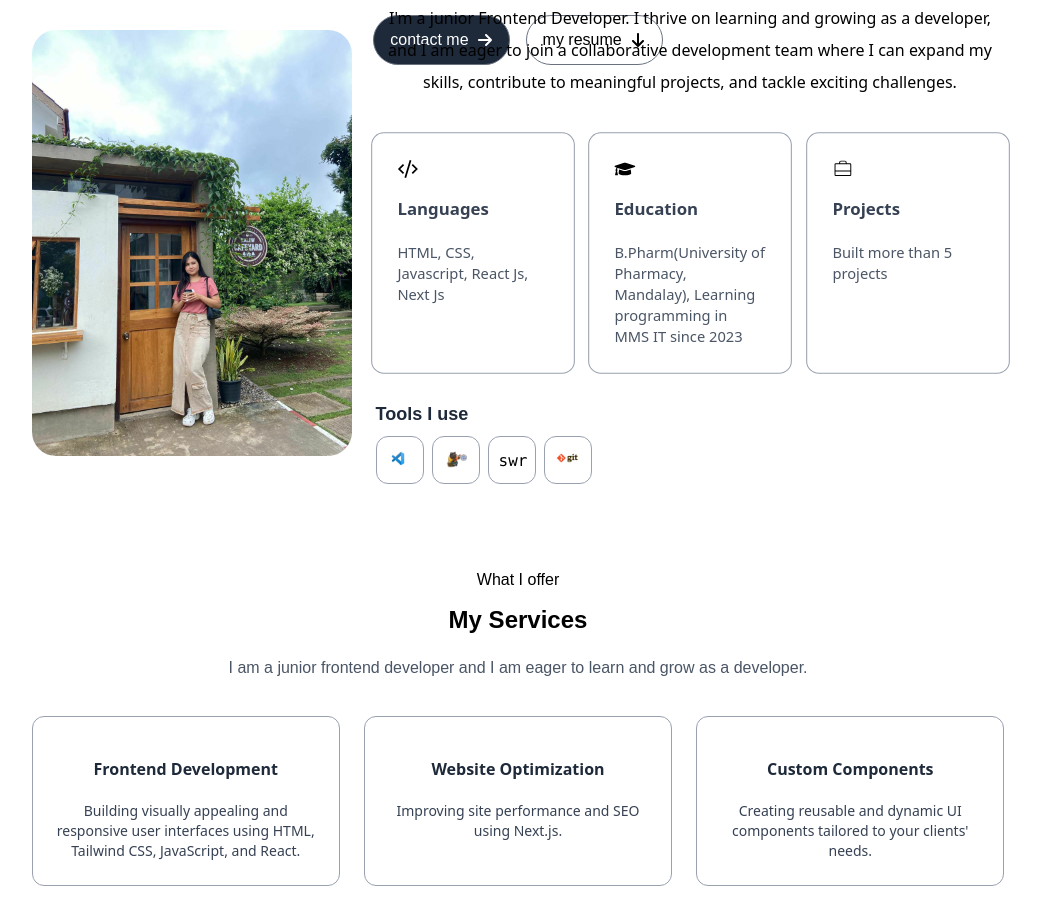
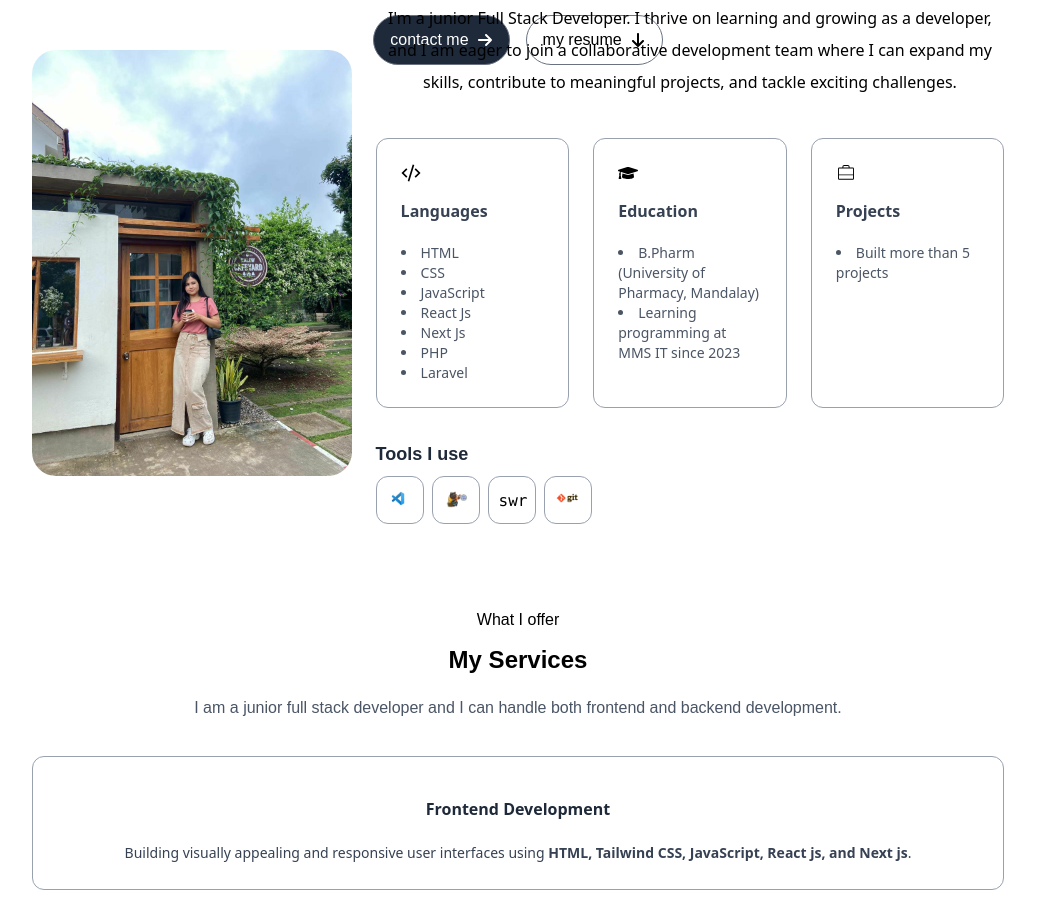
Before and after one commit to IvoryMay/Portfolio-next-js, a Next.js app: page / in a window 1280 px wide. Shown: the part 942-1854 px from the top of the page, without its empty margins (122-1163 px from the left). Built offline with nearby package versions, Linux system fonts and the light colour scheme; a web font is replaced by a local one.

Commit message:
remove animation from about, services,and top section

```diff
--- a/app/Data/aboutMe.js
+++ b/app/Data/aboutMe.js
@@ -4,22 +4,25 @@ import { FaGraduationCap } from "react-icons/fa";
 import { PiSuitcaseSimpleLight } from "react-icons/pi";
 
 
- const  aboutMe = [
+ const aboutMe = [
   {
     title: "Languages",
-  description: "HTML, CSS, Javascript, React Js, Next Js",
-  icon: <GrCode />
+    description: ["HTML", "CSS", "JavaScript", "React Js", "Next Js","PHP", "Laravel"],
+    icon: <GrCode />,
   },
   {
     title: "Education",
-  description: "B.Pharm(University of Pharmacy, Mandalay), Learning programming in MMS IT since 2023",
-  icon: <FaGraduationCap />
+    description: [
+      "B.Pharm (University of Pharmacy, Mandalay)",
+      "Learning programming at MMS IT since 2023",
+    ],
+    icon: <FaGraduationCap />,
   },
   {
     title: "Projects",
-  description: "Built more than 5 projects",
-  icon: <PiSuitcaseSimpleLight />
-}
-]
+    description: ["Built more than 5 projects"],
+    icon: <PiSuitcaseSimpleLight />,
+  },
+];
 
 export default aboutMe
--- a/app/components/About.jsx
+++ b/app/components/About.jsx
@@ -11,14 +11,14 @@ const About = ({isDarkMode, setIsDarkMode}) => {
       transition={{duration:1}}
     id='about' className='w-full  px-[12%] py-10 scroll-mt-30 '>
       <motion.h4
-      initial={{y:-20, opacity:0}}
-      whileInView={{y:0,opacity:1}}
-      transition={{duration:0.5, delay:0.3}}
+      // initial={{y:-20, opacity:0}}
+      // whileInView={{y:0,opacity:1}}
+      // transition={{duration:0.5, delay:0.3}}
       className=' text-center mb-2'>Introduction</motion.h4>
       <motion.h1
-      initial={{y:-20, opacity:0}}
-      whileInView={{y:0,opacity:1}}
-      transition={{duration:1, delay:0.5}}
+      // initial={{y:-20, opacity:0}}
+      // whileInView={{y:0,opacity:1}}
+      // transition={{duration:1, delay:0.5}}
       className='text-2xl text-center font-semibold'>Who I am</motion.h1>
 
       <motion.div
@@ -26,58 +26,60 @@ const About = ({isDarkMode, setIsDarkMode}) => {
       whileInView={{opacity:1}}
       transition={{duration:0.8}}
       className='flex items-center gap-6 lg:flex-row flex-col mt-8 w-full mx-auto'>
-        <motion.div
-        initial={{opacity:0, scale:0.9}}
-        whileInView={{opacity:1,scale:1}}
-        transition={{duration:0.6}}
+        <div
+        // initial={{opacity:0, scale:0.9}}
+        // whileInView={{opacity:1,scale:1}}
+        // transition={{duration:0.6}}
         className=''>
          <a href='/me-kalaw.jpg'> <Image src="/me-kalaw.jpg"  alt="user" width={150} height={150} className='w-64 sm:w-80 rounded-3xl' /></a>
-          </motion.div>
+          </div>
         <motion.div
         initial={{ opacity:0}}
         whileInView={{opacity:1}}
         transition={{duration:0.6}}
         className='flex-1'>
-          <motion.p
-          initial={{y:-20, opacity:0}}
-          whileInView={{y:0,opacity:1}}
-          transition={{duration:1, delay:0.7}}
-          className=' max-w-2xl mb-10 font-sans text-center '>I'm a junior Frontend Developer. I thrive on learning and growing as a developer, and I am eager to join a collaborative development team where I can expand my skills,
-        contribute to meaningful projects, and tackle exciting challenges. </motion.p>
-          <motion.ul
-          initial={{y:-20, opacity:0}}
-          whileInView={{y:0,opacity:1}}
-          transition={{duration:1, delay:0.9}}
+          <p
+          // initial={{y:-20, opacity:0}}
+          // whileInView={{y:0,opacity:1}}
+          // transition={{duration:1, delay:0.7}}
+          className=' max-w-2xl mb-10 font-sans text-center '>I'm a junior Full Stack Developer. I thrive on learning and growing as a developer, and I am eager to join a collaborative development team where I can expand my skills,
+        contribute to meaningful projects, and tackle exciting challenges. </p>
+          <ul
+          // initial={{y:-20, opacity:0}}
+          // whileInView={{y:0,opacity:1}}
+          // transition={{duration:1, delay:0.9}}
           className='grid grid-cols-1 sm:grid-cols-3 gap-6 ' >
             {aboutMe.map((el,index)=>(
-              <motion.li
-              whileInView={{scale:1.05}}
+              <div
+              // whileInView={{scale:1.05}}
               key={index} className='border-[0.5px] border-gray-400  rounded-xl p-6 cursor-pointer font-sans hover:shadow-lg hover:bg-green-100 hover:-translate-y-1 duration-500  dark:border-white/50 dark:hover:shadow-white/20 dark:hover:bg-lime-700'>
 
                 <span className='text-xl '>{el.icon}</span>
                 <h3 className='font-semibold  text-gray-700 mt-3 dark:text-white'>{el.title}</h3>
-                <p className='mt-4 text-gray-600 text-sm dark:text-white'>{el.description}</p>
+                <p className='mt-4 text-gray-600 text-sm dark:text-white'>{el.description.map((desc, i) => (
+        <li className='list-disc list-inside' key={i}>{desc}</li>
+      ))}</p>
 
-              </motion.li>
+              </div>
             ))}
-          </motion.ul>
+          </ul>
           <div className='mt-8'>
-            <motion.h3
-            initial={{ opacity:0}}
-            whileInView={{opacity:1}}
-            transition={{duration:1, delay:1}}
-            className='font-semibold text-gray-800 text-lg mb-2'>Tools I use</motion.h3>
-            <motion.ul
-             initial={{y:20, opacity:0}}
-             whileInView={{y:0,opacity:1}}
-             transition={{duration:1, delay:1.2}}
+            <h3
+            // initial={{ opacity:0}}
+            // whileInView={{opacity:1}}
+            // transition={{duration:1, delay:1}}
+            className='font-semibold text-gray-800 text-lg mb-2'>Tools I use</h3>
+            <ul
+            //  initial={{y:20, opacity:0}}
+            //  whileInView={{y:0,opacity:1}}
+            //  transition={{duration:1, delay:1.2}}
             className='flex flex-row gap-2 items-center'>
               <li className='border-[0.5px] border-gray-400  rounded-xl p-2 cursor-pointer font-sans hover:shadow-lg hover:-translate-y-1 duration-500  size-12 dark:border-white/50 dark:bg-white'><Image src="/vs code.jpg"  alt="vscode" width={50} height={50} className='pt-1 pr-1'  /></li>
               <li className='border-[0.5px] border-gray-400  rounded-xl p-2 cursor-pointer font-sans hover:shadow-lg hover:-translate-y-1 duration-500  size-12 dark:bg-white'><Image src="/zustand-white.jpg"  alt="zustand" width={50} height={50} className='pt-1.5' /></li>
               <li className='border-[0.5px] border-gray-400  rounded-xl p-2 cursor-pointer  hover:shadow-lg  hover:-translate-y-1 duration-500  size-12 pb-2.5 pl-2.5 font-mono dark:bg-white dark:text-black'>swr</li>
               <li className='border-[0.5px] border-gray-400  rounded-xl p-2 cursor-pointer font-sans hover:shadow-lg hover:-translate-y-1 duration-500  size-12 pt-4 dark:bg-white'><Image src="/git-icon.png"  alt="git-icon" width={50} height={50}  /></li>
 
-            </motion.ul>
+            </ul>
           </div>
         </motion.div>
       </motion.div>
--- a/app/components/Services.jsx
+++ b/app/components/Services.jsx
@@ -8,56 +8,51 @@ const Services = ({isDarkMode, setIsDarkMode}) => {
       whileInView={{opacity:1}}
       transition={{duration:1}}
     id='services' className='w-full  px-[12%] py-10 scroll-mt-30 '>
-      <motion.h4
-      initial={{y:-20, opacity:0}}
-      whileInView={{y:0,opacity:1}}
-      transition={{duration:0.5, delay:0.3}}
-      className=' text-center mb-2'>What I offer</motion.h4>
-      <motion.h1
-      initial={{y:-20, opacity:0}}
-      whileInView={{y:0,opacity:1}}
-      transition={{duration:1, delay:0.5}}
-      className='text-2xl text-center font-semibold'>My Services</motion.h1>
+      <h4
+      // initial={{y:-20, opacity:0}}
+      // whileInView={{y:0,opacity:1}}
+      // transition={{duration:0.5, delay:0.3}}
+      className=' text-center mb-2'>What I offer</h4>
+      <h1
+      // initial={{y:-20, opacity:0}}
+      // whileInView={{y:0,opacity:1}}
+      // transition={{duration:1, delay:0.5}}
+      className='text-2xl text-center font-semibold'>My Services</h1>
 
-      <motion.p
-      initial={{ opacity:0}}
-      whileInView={{opacity:1}}
-      transition={{duration:1, delay:0.7}}
+      <p
+      // initial={{ opacity:0}}
+      // whileInView={{opacity:1}}
+      // transition={{duration:1, delay:0.7}}
       className='mt-4 text-gray-600 text-center max-w-2xl mx-auto dark:text-white'>
-        I am a junior frontend developer and I am eager to learn and grow as a developer.
-      </motion.p>
-      <motion.ul
-      initial={{y:-20, opacity:0}}
-      whileInView={{y:0,opacity:1}}
-      transition={{duration:1, delay:0.9}}
-      className='grid grid-cols-1 sm:grid-cols-3 gap-6 mt-8'>
-        <motion.li
-        initial={{scale:0.7, opacity:0}}
-        whileInView={{scale:1,opacity:1}}
-        transition={{duration:1, delay:1.1}}
+        I am a junior full stack developer and I can handle both frontend and backend development.
+      </p>
+      <div
+      // initial={{y:-20, opacity:0}}
+      // whileInView={{y:0,opacity:1}}
+      // transition={{duration:1, delay:0.9}}
+      className='flex flex-col  gap-6 mt-8'>
+        <div
+        // initial={{scale:0.7, opacity:0}}
+        // whileInView={{scale:1,opacity:1}}
+        // transition={{duration:1, delay:1.1}}
         className='border-[0.5px] border-gray-400  rounded-xl p-6 cursor-pointer font-sans hover:shadow-lg hover:bg-green-100 hover:-translate-y-1 duration-500 dark:bg-stone-700 dark:hover:bg-lime-700'>
           <h3 className='font-semibold  text-gray-800 mt-3 text-center dark:text-white'>Frontend Development</h3>
-          <p className='mt-4 text-gray-700 text-sm text-center dark:text-white'>Building visually appealing and responsive user interfaces using HTML, Tailwind CSS, JavaScript, and React.</p>
-        </motion.li>
+          <p className='mt-4 text-gray-700 text-sm text-center dark:text-white leading-6'>Building visually appealing and responsive user interfaces using <span className='font-semibold'> HTML, Tailwind CSS, JavaScript, React js, and Next js</span>.</p>
+        </div>
 
-        <motion.li
-        initial={{scale:0.7, opacity:0}}
-        whileInView={{scale:1,opacity:1}}
-        transition={{duration:1, delay:1.1}}
+        <div
+        // initial={{scale:0.7, opacity:0}}
+        // whileInView={{scale:1,opacity:1}}
+        // transition={{duration:1, delay:1.1}}
         className='border-[0.5px] border-gray-400  rounded-xl p-6 cursor-pointer font-sans hover:shadow-lg hover:bg-green-100 hover:-translate-y-1 duration-500 dark:bg-stone-700 dark:hover:bg-lime-700'>
-          <h3 className='font-semibold  text-gray-800 mt-3 text-center dark:text-white'>Website Optimization</h3>
-          <p className='mt-4 text-gray-700 text-sm text-center dark:text-white'>Improving site performance and SEO using Next.js.</p>
-        </motion.li>
+          <h3 className='font-semibold  text-gray-800 mt-3 text-center dark:text-white'>
+            Backend Development
+          </h3>
+          <p className='mt-4 text-gray-700 text-sm text-center dark:text-white leading-6'>Building Dynamic Websites and RESTful APIs, handling Authentication & Authorization, and managing Databases by using <span className='font-semibold'> PHP, Laravel, and MySQL</span>. </p>
+        </div>
 
-        <motion.li
-        initial={{scale:0.7, opacity:0}}
-        whileInView={{scale:1,opacity:1}}
-        transition={{duration:1, delay:1.1}}
-        className='border-[0.5px] border-gray-400  rounded-xl p-6 cursor-pointer font-sans hover:shadow-lg hover:bg-green-100 hover:-translate-y-1 duration-500 dark:bg-stone-700 dark:hover:bg-lime-700'>
-          <h3 className='font-semibold  text-gray-800 mt-3 text-center dark:text-white'>Custom Components</h3>
-          <p className='mt-4 text-gray-700 text-sm text-center dark:text-white'>Creating reusable and dynamic UI components tailored to your clients' needs.</p>
-        </motion.li>
-      </motion.ul>
+
+      </div>
     </motion.div>
   )
 }
--- a/app/components/TopSection.jsx
+++ b/app/components/TopSection.jsx
@@ -13,35 +13,35 @@ const TopSection = ({isDarkMode, setIsDarkMode}) => {
       <div className='flex flex-col items-center justify-center h-screen text-center w-11/12 max-w-3xl mx-auto'>
         <div className='flex items-center gap-4 flex-col '>
          <motion.div
-         initial={{scale:0}}
-         whileInView={{scale:1}}
-         transition={{duration:0.8, type:"spring",stiffness:100}}
+        //  initial={{scale:0}}
+        //  whileInView={{scale:1}}
+        //  transition={{duration:0.3, type:"spring",stiffness:100}}
          >
          <a href='/me-smile.jpg'> <Image src="/me-smile.jpg"  alt="hero" width={150} height={150} className='rounded-lg w-auto h-auto' priority/></a>
          </motion.div>
           <motion.p
-          initial={{y:-20, opacity:0}}
-          whileInView={{y:0, opacity:1}}
-          transition={{duration:0.6, delay:0.3}}
+          // initial={{y:-10, opacity:0}}
+          // whileInView={{y:0, opacity:1}}
+          // transition={{duration:0.6, delay:0.3}}
           className='flex items-center gap-2 text-xl mb-4'>Hi! I'm Theint Sandi Kyaw.<MdOutlineWavingHand className='text-amber-600'/></motion.p>
         </div>
-        <motion.p
-        initial={{y:-30, opacity:0}}
-        whileInView={{y:0, opacity:1}}
-        transition={{duration:0.8, delay:0.5}}
-        className='text-2xl font-semibold font-serif max-w-2xl '>I'm a junior Frontend Developer based in Yangon, Myanmar</motion.p>
+        <p
+        // initial={{y:-20, opacity:0}}
+        // whileInView={{y:0, opacity:1}}
+        // transition={{duration:0.5, delay:0.5}}
+        className='text-2xl font-semibold font-serif max-w-2xl '>I'm a junior Frontend Developer based in Yangon, Myanmar</p>
         <div className='flex items-center gap-4 sm:flex-row flex-col mt-4'>
           <motion.a
           initial={{x:-40, opacity:0}}
           whileInView={{x:0, opacity:1}}
-          transition={{duration:0.8, delay:1}}
-          href="#contact" className='flex items-center gap-2 border border-gray-500 px-4 py-2 rounded-full bg-gray-800 text-white'><span>contact me</span><FaArrowRight /></motion.a>
+          transition={{duration:0.5, delay:0.5}}
+          href="#contact" className='flex items-center gap-2 border border-gray-500 px-4 py-2 rounded-full bg-gray-800 text-white hover:scale-75 duration-200'><span>contact me</span><FaArrowRight /></motion.a>
 
           <motion.a
           initial={{x:40, opacity:0}}
           whileInView={{x:0, opacity:1}}
-          transition={{duration:0.8, delay:1.2}}
-          className='flex items-center gap-2 border border-gray-500 px-4 py-2 rounded-full dark:bg-white dark:text-stone-900'><span>my resume</span><FaArrowDown /></motion.a>
+          transition={{duration:0.5, delay:0.5}}
+          className='flex items-center gap-2 border border-gray-500 px-4 py-2 rounded-full dark:bg-white dark:text-stone-900 hover:scale-75 duration-200'><span>my resume</span><FaArrowDown /></motion.a>
         </div>
       </div>
 
```
Lines whose indentation alone changed are shown as unchanged.
